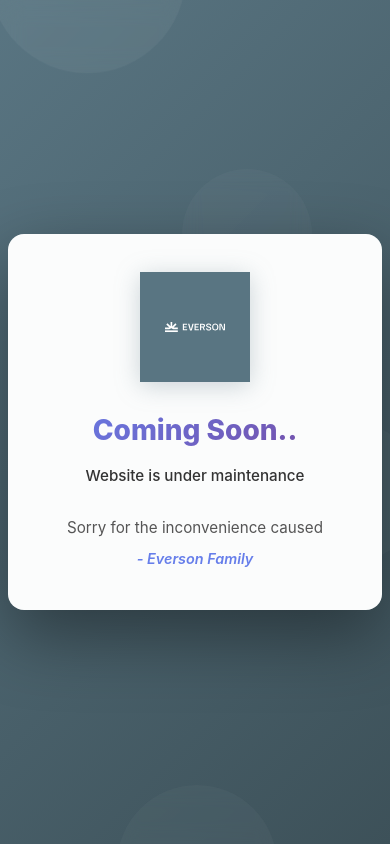
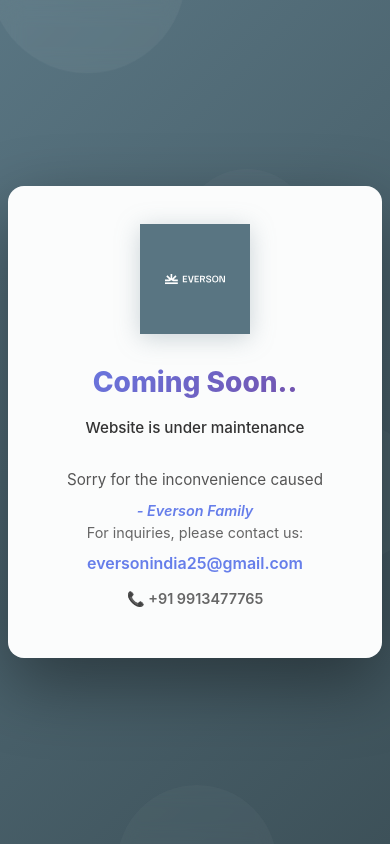
Before and after one commit to bhargav-13/evorson, a React (Vite) app: page / in a window 390 px wide. Built offline with nearby package versions, Linux system fonts and the light colour scheme.

Commit message:
Add contact information section with phone number to the maintenance page

```diff
--- a/src/App.css
+++ b/src/App.css
@@ -265,6 +265,13 @@ body {
   transform: translateY(-2px);
 }
 
+.phone-number {
+  color: #667eea;
+  font-weight: 600;
+  font-size: 1.05rem;
+  margin-top: 0.8rem;
+}
+
 /* ============================================
    RESPONSIVE DESIGN - ALL SCREEN SIZES
    ============================================ */
@@ -497,6 +504,10 @@ body {
     font-size: 1rem;
   }
 
+  .phone-number {
+    font-size: 1rem;
+  }
+
   .floating-circle {
     opacity: 0.4;
   }
@@ -557,6 +568,10 @@ body {
   }
 
   .email-link {
+    font-size: 0.95rem;
+  }
+
+  .phone-number {
     font-size: 0.95rem;
   }
 
@@ -627,6 +642,10 @@ body {
   }
 
   .email-link {
+    font-size: 0.9rem;
+  }
+
+  .phone-number {
     font-size: 0.9rem;
   }
 
--- a/src/App.jsx
+++ b/src/App.jsx
@@ -43,6 +43,14 @@ function App() {
         <p className="signature">
           - Everson Family
         </p>
+
+        <div className="contact-info">
+          <p>For inquiries, please contact us:</p>
+          <a href="mailto:eversonindia25@gmail.com" className="email-link">
+            eversonindia25@gmail.com
+          </a>
+          <p className="phone-number">📞 +91 9913477765</p>
+        </div>
       </div>
     </div>
   )
```
